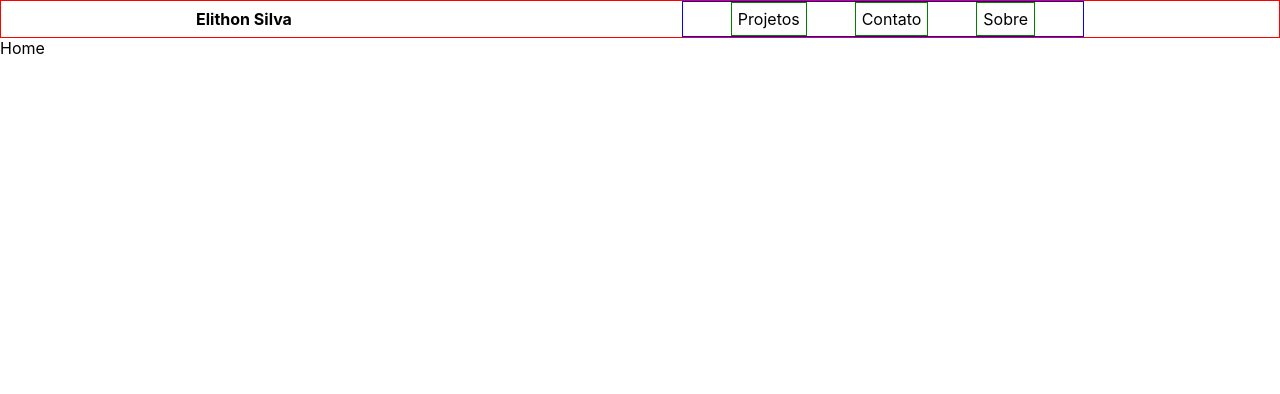
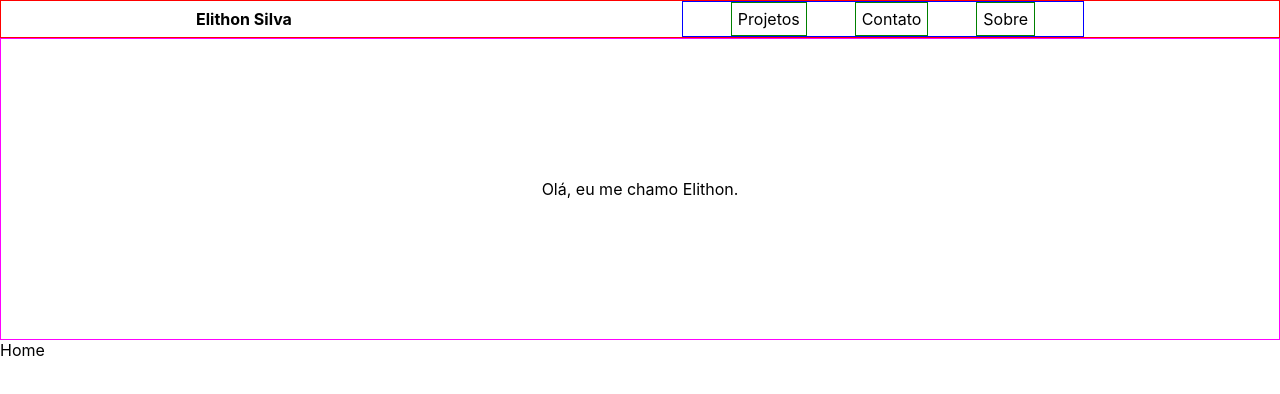
Before and after one commit to oelithon/oelithon.github.io, a React (Create React App) app: page / in a window 1280 px wide. Shown: the top 394 px of the page. Built offline with nearby package versions, Linux system fonts and the light colour scheme.

Commit message:
cria componente Banner

```diff
--- /dev/null
+++ b/src/components/Banner.jsx
@@ -0,0 +1,12 @@
+import React from "react";
+import "./css/Banner.css";
+
+function Banner() {
+  return (
+    <section className="section-banner">
+      <p>Olá, eu me chamo Elithon.</p>
+    </section>
+  );
+}
+
+export default Banner;
--- /dev/null
+++ b/src/components/css/Banner.css
@@ -0,0 +1,7 @@
+.section-banner {
+  display: flex;
+  justify-content: center;
+  height: 300px;
+  border: solid 1px magenta;
+  align-items: center;
+}
--- a/src/pages/Home.js
+++ b/src/pages/Home.js
@@ -1,10 +1,12 @@
 import React from 'react';
 import Header from '../components/Header';
+import Banner from '../components/Banner';
 
 function Home() {
   return (
     <>
       <Header />
+      <Banner />
       <section>
         <span>Home</span>
       </section>
```
